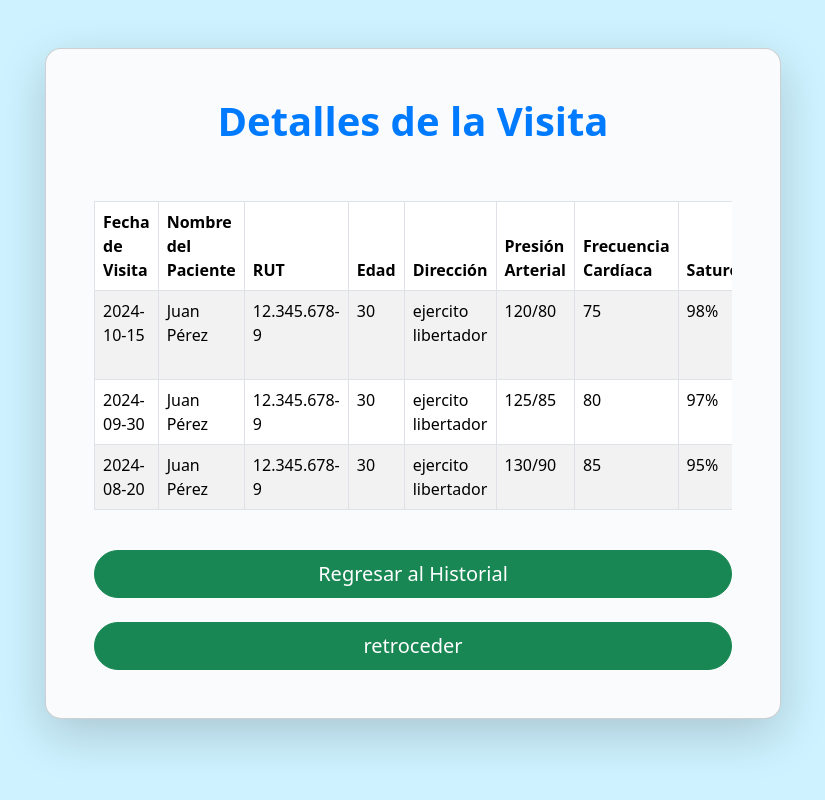
After one commit to sebaUrres/RioBueno, a Django app: template templates/Dashboard-DetallesV.html in a window 1280 px wide. The commit adds this page. Shown: the whole page, without its empty margins (227-1052 px from the left). Run offline with Django 3.2, Linux system fonts and the light colour scheme; the template is opened without the code that fills it, so the values that code supplies are empty.

Commit message:
varias cosas

```diff
--- a/proyectito/urls.py
+++ b/proyectito/urls.py
@@ -24,5 +24,9 @@ urlpatterns = [
     path("enfermero/", app.enfermero),
     path("coordinador/", app.coordinador),
     path("inventario/", app.inventario),
-    path("dashinsumos/", app.dashinsumos)
+    path("dashinsumos/", app.dashinsumos),
+    path("dashvisitas/", app.dashvisitas),
+    path("detvisita/", app.detvisita),
+    path("regvisita/", app.regvisita),
+    path("pacientes/", app.pacientes)
 ]
--- /dev/null
+++ b/templates/Dashboard-DetallesV.html
@@ -0,0 +1,92 @@
+{%include 'loginTop.html'%}
+
+<section class="min-vh-100" style="background-color: #cef2ff;">
+    <div class="container py-5 h-100">
+        <div class="row d-flex justify-content-center align-items-center h-100">
+            <div class="col-md-8">
+                <div class="card shadow-lg" style="border-radius: 1rem; background-color: #f9fbfc;">
+                    <div class="card-body p-5 text-black">
+                        <div class="d-flex justify-content-center mb-5">
+                            <span class="h1 fw-bold" style="color: #007bff;">Detalles de la Visita</span>
+                        </div>
+
+                        <div class="table-responsive">
+                            <table class="table table-striped table-bordered">
+                                <thead class="thead-dark">
+                                    <tr>
+                                        <th scope="col">Fecha de Visita</th>
+                                        <th scope="col">Nombre del Paciente</th>
+                                        <th scope="col">RUT</th>
+                                        <th scope="col">Edad</th>
+                                        <th scope="col">Dirección</th>
+                                        <th scope="col">Presión Arterial</th>
+                                        <th scope="col">Frecuencia Cardíaca</th>
+                                        <th scope="col">Saturometría</th>
+                                        <th scope="col">Temperatura</th>
+                                        <th scope="col">Hemoglucotest</th>
+                                        <th scope="col">Motivo de la Visita</th>
+                                        <th scope="col">Observaciones</th>
+                                    </tr>
+                                </thead>
+                                <tbody>
+                                    <tr>
+                                        <td>2024-10-15</td>
+                                        <td>Juan Pérez</td>
+                                        <td>12.345.678-9</td>
+                                        <td>30</td>
+                                        <td>ejercito libertador</td>
+                                        <td>120/80</td>
+                                        <td>75</td>
+                                        <td>98%</td>
+                                        <td>36.5</td>
+                                        <td>90</td>
+                                        <td>Chequeo general</td>
+                                        <td>Ninguna observación relevante</td>
+                                    </tr>
+                                    <tr>
+                                        <td>2024-09-30</td>
+                                        <td>Juan Pérez</td>
+                                        <td>12.345.678-9</td>
+                                        <td>30</td>
+                                        <td>ejercito libertador</td>
+                                        <td>125/85</td>
+                                        <td>80</td>
+                                        <td>97%</td>
+                                        <td>36.7</td>
+                                        <td>85</td>
+                                        <td>Control de glucosa</td>
+                                        <td>Observación: Glucosa alta</td>
+                                    </tr>
+                                    <tr>
+                                        <td>2024-08-20</td>
+                                        <td>Juan Pérez</td>
+                                        <td>12.345.678-9</td>
+                                        <td>30</td>
+                                        <td>ejercito libertador</td>
+                                        <td>130/90</td>
+                                        <td>85</td>
+                                        <td>95%</td>
+                                        <td>37.0</td>
+                                        <td>95</td>
+                                        <td>Consulta de seguimiento</td>
+                                        <td>Revisar dieta y ejercicio</td>
+                                    </tr>
+
+                                </tbody>
+                            </table>
+                        </div>
+
+                        <div class="d-grid gap-2 mt-4">
+                            <a href="/historial" class="btn btn-success btn-lg rounded-pill">Regresar al Historial</a>
+                        </div>
+                        <div class="d-grid gap-2 mt-4">
+                            <button class="btn btn-success btn-lg rounded-pill" type="button">retroceder</button>
+                        </div>
+                    </div>
+                </div>
+            </div>
+        </div>
+    </div>
+</section>
+
+{%include 'footer.html'%}
--- a/templates/dashboardEnfermero.html
+++ b/templates/Dashboard-Enfermero.html
@@ -1,6 +1,6 @@
 {%include 'loginTop.html'%}
 
-<section class="min-vh-100" style="background-color: #cef2ff;">
+<section class="vh-100" style="background-color: #cef2ff;">
     <div class="container py-5 h-100">
         <div class="row d-flex justify-content-center align-items-center h-100">
             <div class="col-md-8">
@@ -9,7 +9,7 @@
                         <form>
                             <!-- Texto Bienvenido centrado -->
                             <div class="d-flex justify-content-center mb-5">
-                                <span class="h1 fw-bold">¡Bienvenido, Enfermero!</span>
+                                <span class="h1 fw-bold">¡Bienvenido!</span>
                             </div>
 
                             <!-- Botones en 2 columnas -->
@@ -47,5 +47,3 @@
         </div>
     </div>
 </section>
-
-{%include 'footer.html'%}
```
Also changed, not shown: firstApp/views.py (+13 -1 lines), templates/Dashboard-Pacientes.html (added, +72 -0 lines), templates/Dashboard-RegistroV.html (added, +121 -0 lines), templates/Dashboard-Visitas.html (added, +40 -0 lines).
